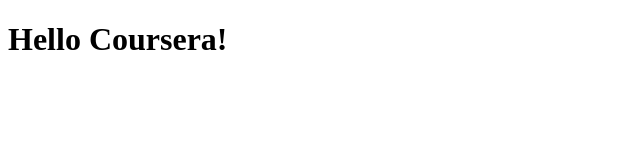
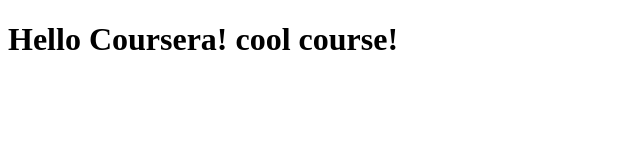
Before and after one commit to dcortazar/coursera-test, a plain HTML site: page site/index.html in a window 1280 px wide. Shown: the whole page, without its empty margins (0-640 px from the left). Drawn offline with Linux system fonts and the light colour scheme.

Commit message:
Small addition to our content.

```diff
--- a/site/index.html
+++ b/site/index.html
@@ -4,6 +4,6 @@
 	<title>Hello Coursera!</title>
 </head>
 <body>
-<h1>Hello Coursera!</h1>
+<h1>Hello Coursera! cool course!</h1>
 </body>
 </html>
```
